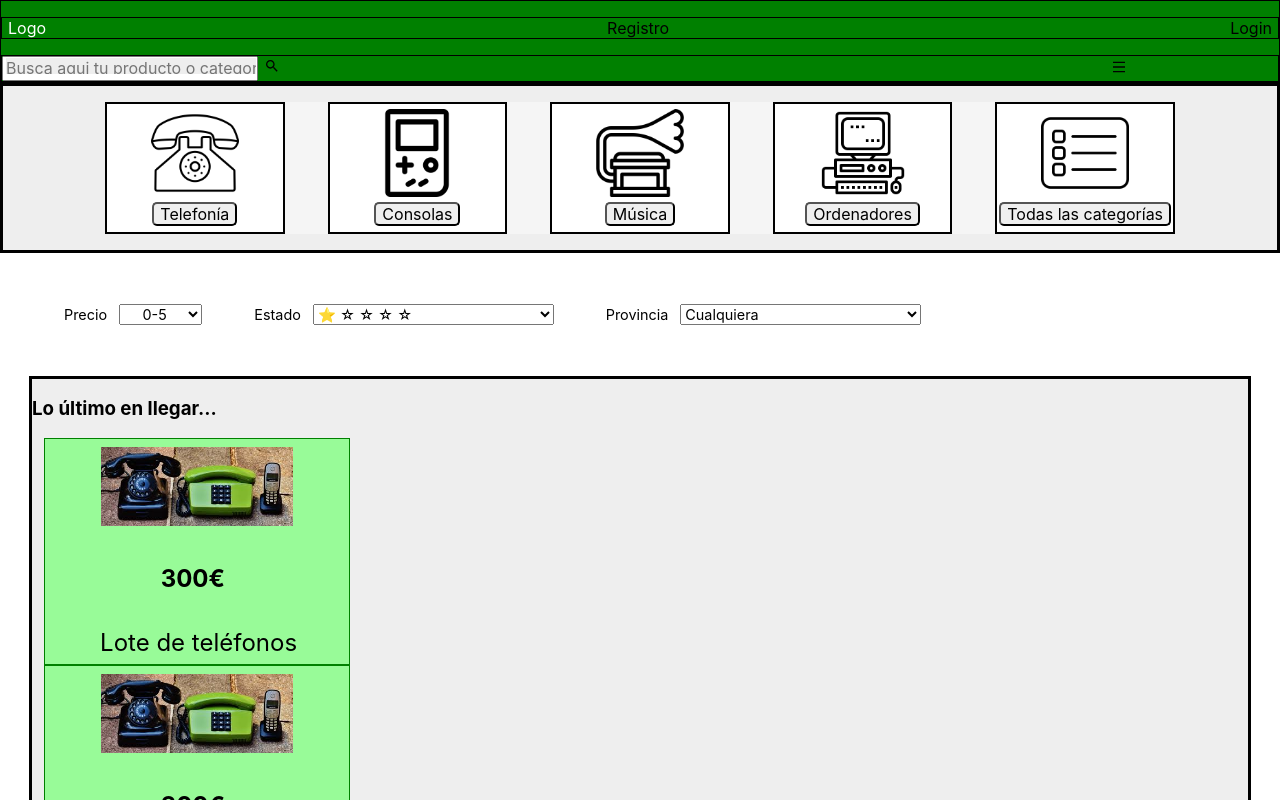
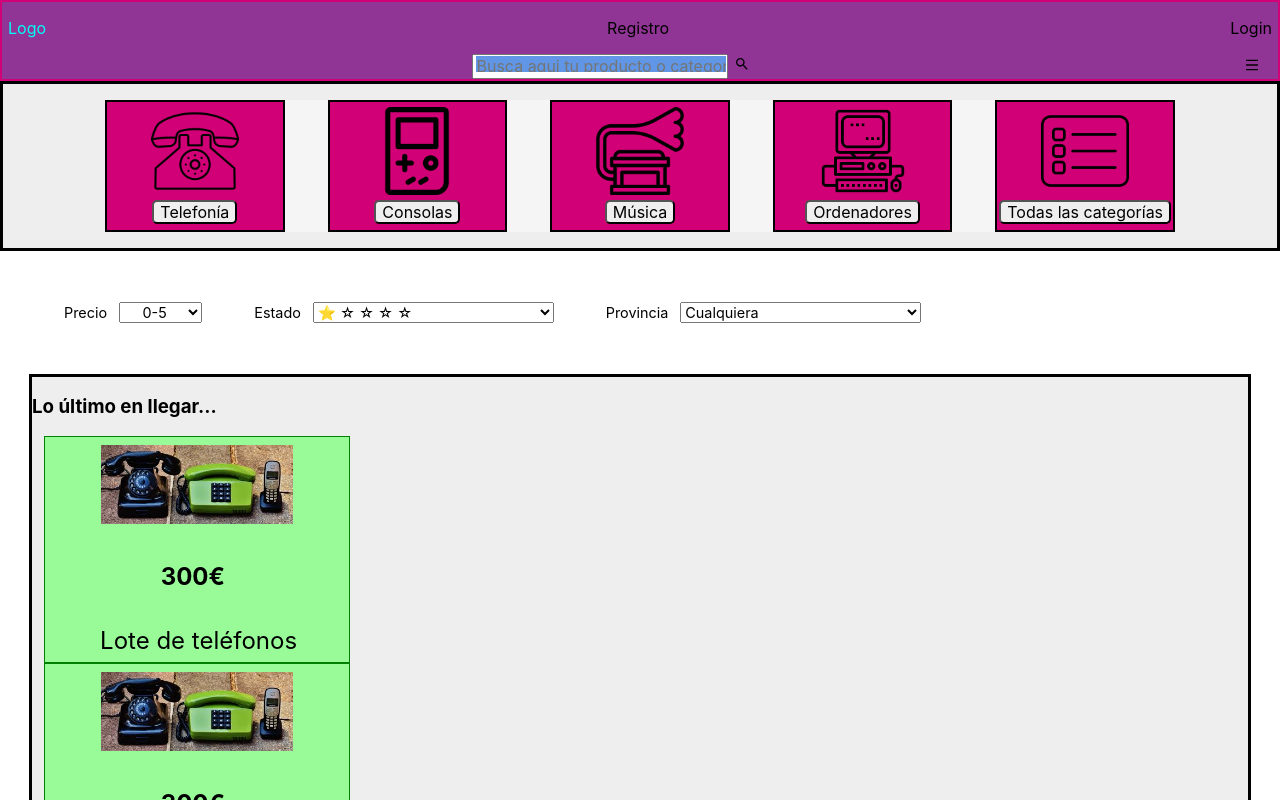
Before and after one commit to RetroWorldmarket/retroworldmarket, a React (Create React App) app in the folder react/retro/: page /catalogo in a window 1280 px wide. Shown: the top 800 px of the page. Built offline with nearby package versions, Linux system fonts and the light colour scheme.

Commit message:
Actualizando css

```diff
--- a/react/retro/public/index.html
+++ b/react/retro/public/index.html
@@ -2,7 +2,7 @@
 <html lang="en">
     <head>
         <meta charset="utf-8" />
-    <link rel="icon" href="%PUBLIC_URL%/favicon.ico" />
+        <link rel="icon" href="%PUBLIC_URL%/neon.png" />
         <meta name="viewport" content="width=device-width, initial-scale=1" />
         <meta name="theme-color" content="#000000" />
         <meta
@@ -38,6 +38,5 @@
 
       To begin the development, run `npm start` or `yarn start`.
       To create a production bundle, use `npm run build` or `yarn build`.
-    -->
-  </body>
+    --></body>
 </html>
--- a/react/retro/src/App.css
+++ b/react/retro/src/App.css
@@ -13,14 +13,13 @@ body {
 /* nav principal */
 
 #cabeceraPrincipalSinLogo {
-  border: 1px solid black;
-  background-color: green;
+    border: 2px solid #d20076;
+    background-color: #903495;
     display: flex;
     flex-direction: column;
 }
 
 #cabeceraPrincipalSinLogo > nav > ul {
-  border: 1px solid black;
     padding: 0;
     display: flex;
     flex-direction: row;
@@ -28,12 +27,12 @@ body {
 }
 
 #cabeceraPrincipalSinLogo button {
-  background-color: green;
+    background-color: #903495;
     border: none;
 }
 #cabeceraPrincipalSinLogo button:hover {
-  transition-duration: 1s;
-  font-size: large;
+    transition-duration: 2s;
+    font-size: x-large;
     font-weight: bolder;
 }
 
@@ -43,15 +42,18 @@ body {
 
 #cabeceraPrincipalSinLogo a {
     text-decoration: none;
-  color: white;
+    color: #00fff6;
 }
 
 /* barra de busqueda */
 
 #cabeceraPrincipalSinLogo > section {
-  border: 1px solid black;
+    border: none;
     display: grid;
-  grid-template-columns: 3fr 1fr;
+    grid-template-columns: 12fr 0.5fr;
+    justify-content: center;
+    text-align: center;
+    justify-items: center;
 }
 
 #cabeceraPrincipalSinLogo img {
@@ -63,7 +65,7 @@ body {
 }
 
 #barraBusqueda::placeholder {
-  background-color: #eee;
+    background-color: #6096e5;
     width: 20em;
     height: 1rem;
 }
@@ -75,7 +77,7 @@ body {
 */
 
 #mainPaginaPrincipal {
-  background-color: red;
+    background-color: #2d2c55;
 }
 
 #mainPaginaPrincipal a {
@@ -93,7 +95,10 @@ body {
 
 */
 #botonesCompraVenta {
-  text-align: center;
+    padding-top: 20px;
+    display: flex;
+    align-items: center;
+    justify-content: center;
 }
 
 /*
@@ -104,23 +109,23 @@ body {
 
 #productosAleatorios {
     margin: auto;
-  width: 18rem;
-  border: 1px solid black;
-  display: grid;
-
-  grid-template-columns: 18rem;
+    width: 2rem;
+    border: none;
+    display: flex;
+    opacity: 0.9;
     gap: 1rem;
     padding: 5%;
+    display: inline-flex;
 }
 
 #productosAleatorios article {
-  border: 1px solid green;
-  background-color: palegreen;
+    border: 2px solid violet;
+    background-color: #e0a2eb;
     padding: 0.5rem;
 }
 
 #productosAleatorios img {
-  min-width: 10rem;
+    min-width: 7rem;
     max-width: 12rem;
     object-fit: cover;
 }
@@ -134,7 +139,7 @@ body {
 *****************************/
 
 #navegacionCategorias ul {
-  background-color: pink;
+    background-color: red;
     display: flex;
     flex-direction: row;
     padding: 0;
@@ -144,6 +149,7 @@ body {
 #navegacionCategorias li {
     text-decoration: none;
     list-style: none;
+    background-color: #d20076;
 }
 
 /*
@@ -153,11 +159,12 @@ body {
 */
 
 #footerPaginaPrincipal {
-  background-color: aquamarine;
-  font-size: 1rem;
+    background-color: #be7edc;
+    font-size: 25px;
     display: flex;
     flex-direction: column;
     transition: 0.3s all;
+    padding-top: 15px;
 }
 
 #footerPaginaPrincipal ul {
@@ -169,4 +176,5 @@ body {
 #footerPaginaPrincipal li {
     list-style: none;
     text-decoration: none;
+    background-color: #be7edc;
 }
```
Also changed, not shown: react/retro/public/neon.png (added). Lines whose indentation alone changed are shown as unchanged.
